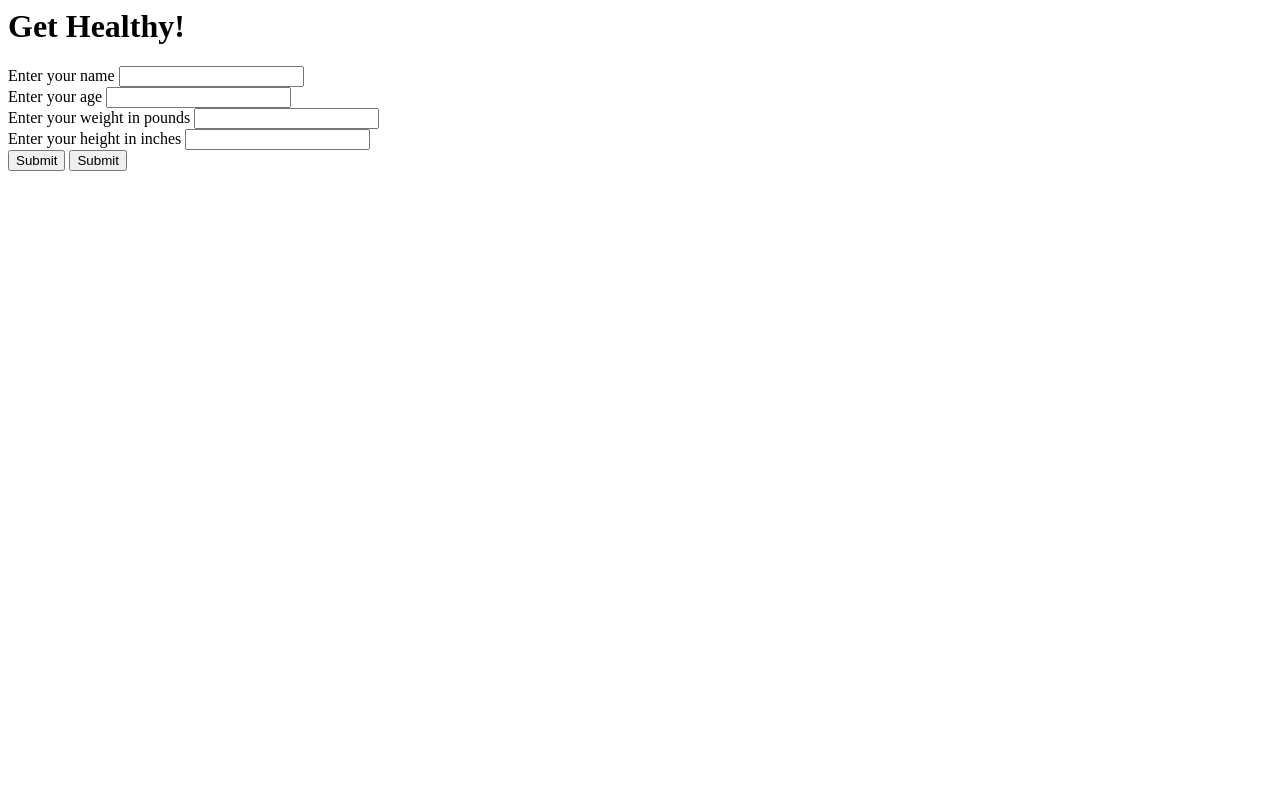
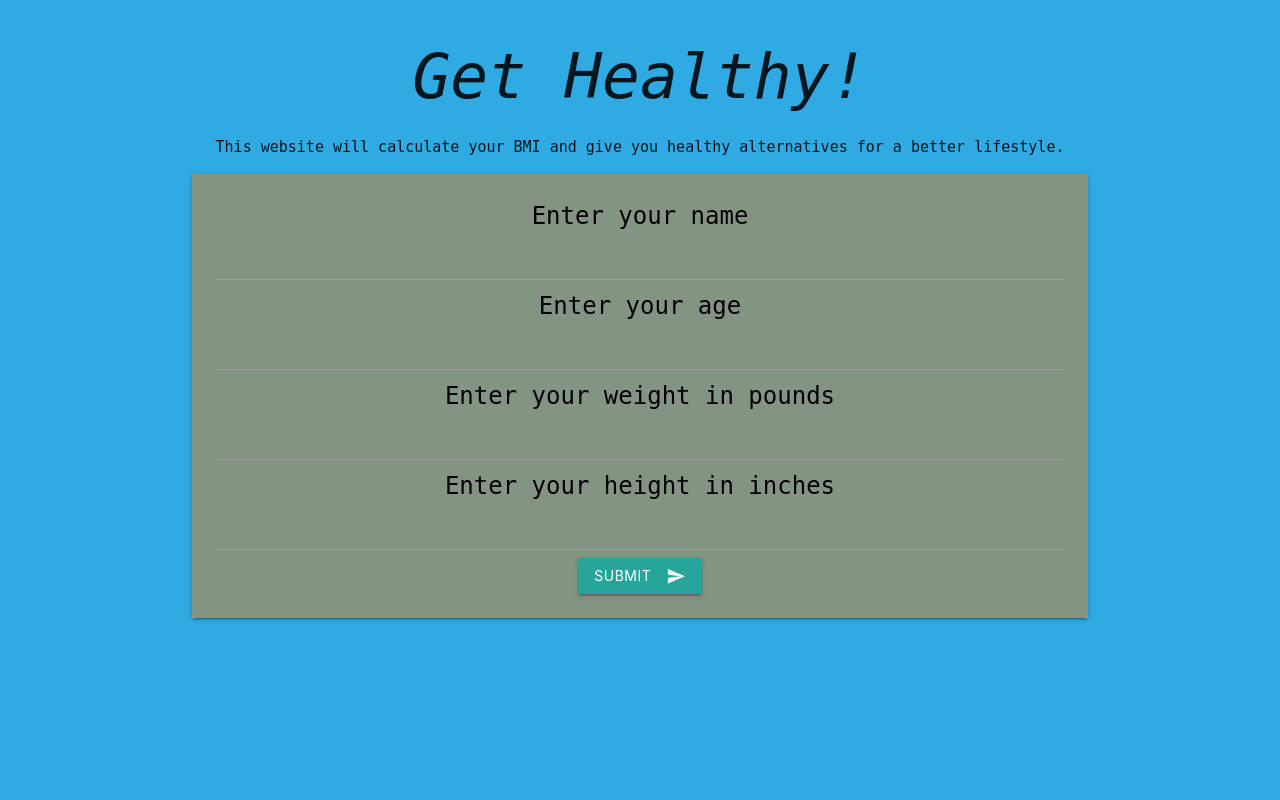
Before and after one commit to rahmanster/health, a Flask app: page / in a window 1280 px wide. Run offline with Flask 2, Linux system fonts and the light colour scheme.

Commit message:
second commit

```diff
--- a/app/routes.py
+++ b/app/routes.py
@@ -13,4 +13,12 @@ def bmi_calc():
     weight = float(userData["weight"])
     height = float(userData["height"])
     bmiNum = model.bmi(weight, height)
-    return render_template("bmi_calc.html", bmiNum = bmiNum)
+    if bmiNum < 18.5:
+        weight_range = 'underweight'
+    elif (bmiNum >= 18.5) and (bmiNum < 24.9):
+        weight_range = 'normal weight'
+    elif (bmiNum >=25) and (bmiNum < 29.9):
+        weight_range = 'overweight'
+    elif bmiNum >= 30:
+        weight_range = 'obese'
+    return render_template("bmi_calc.html", bmiNum = bmiNum, weight_range = weight_range)
--- a/app/static/style.css
+++ b/app/static/style.css
@@ -0,0 +1,15 @@
+html{
+    /*background-color: #f5933d;*/
+    background-color: #30aae3;
+    font-family: Monospace;
+}
+
+#firstPage{
+    color: black;
+    font-size: 18pt;
+}
+
+#cardEdit{
+    text-align: center;
+    background-color: #849483;
+}
--- a/app/templates/index.html
+++ b/app/templates/index.html
@@ -1,25 +1,41 @@
 <html>
     <head>
         <title>Get Healthy!</title>
-        <link rel="stylesheet" href="style.css" type="text/css" />
+         <!-- Compiled and minified CSS -->
+        <link rel="stylesheet" href="https://cdnjs.cloudflare.com/ajax/libs/materialize/1.0.0/css/materialize.min.css">
+
+        <!-- Compiled and minified JavaScript -->
+        <script src="https://cdnjs.cloudflare.com/ajax/libs/materialize/1.0.0/js/materialize.min.js"></script>
+        <link rel="stylesheet" href="static/style.css" type="text/css" />
+        <link href="https://fonts.googleapis.com/icon?family=Material+Icons" rel="stylesheet">
     </head>
     <body>
-        <h1>Get Healthy!</h1>
-        <form method="POST" action="/bmi_calc">
-            <label for="name">Enter your name</label>
-            <input type='text' name='name'>
-            </br>
-            <label for="age">Enter your age</label>
-            <input type='text' name='age'>
-            </br>
-            <label for="weight">Enter your weight in pounds</label>
-            <input type='text' name='weight'>
-            </br>
-            <label for="height">Enter your height in inches</label>
-            <input type='text' name='height'>
-            </br>
-            <input type='submit'>
-            <input type="submit" value="Submit"/>
+        <div class="center">
+            <h1><i>Get Healthy!</i></h1>
+            <p class = "center">This website will calculate your BMI and give you healthy alternatives for a better lifestyle.</p>
+            <form method="POST" action="/bmi_calc">
+                <div class='container'>
+                    <div class='card'>
+                        <div class='card-content' id="cardEdit">
+                            <label for="name" id="firstPage">Enter your name</label>
+                            <input type='text' name='name' class = "center">
+                            </br>
+                            <label for="age" id="firstPage">Enter your age</label>
+                            <input type='text' name='age' class = "center">
+                            </br>
+                            <label for="weight" id="firstPage">Enter your weight in pounds</label>
+                            <input type='text' name='weight' class = "center">
+                            </br>
+                            <label for="height" id="firstPage">Enter your height in inches</label>
+                            <input type='text' name='height' class = "center">
+                            </br>
+                            <button class="btn waves-effect waves-light" type="submit" name="action">Submit
+                            <i class="material-icons right">send</i>
+                            </button>
+                        </div>
+                    </div>
+                </div>
+            </div>
         </form>
     </body>
 </html>
```
Also changed, not shown: app/templates/bmi_calc.html (+16 -2 lines).
